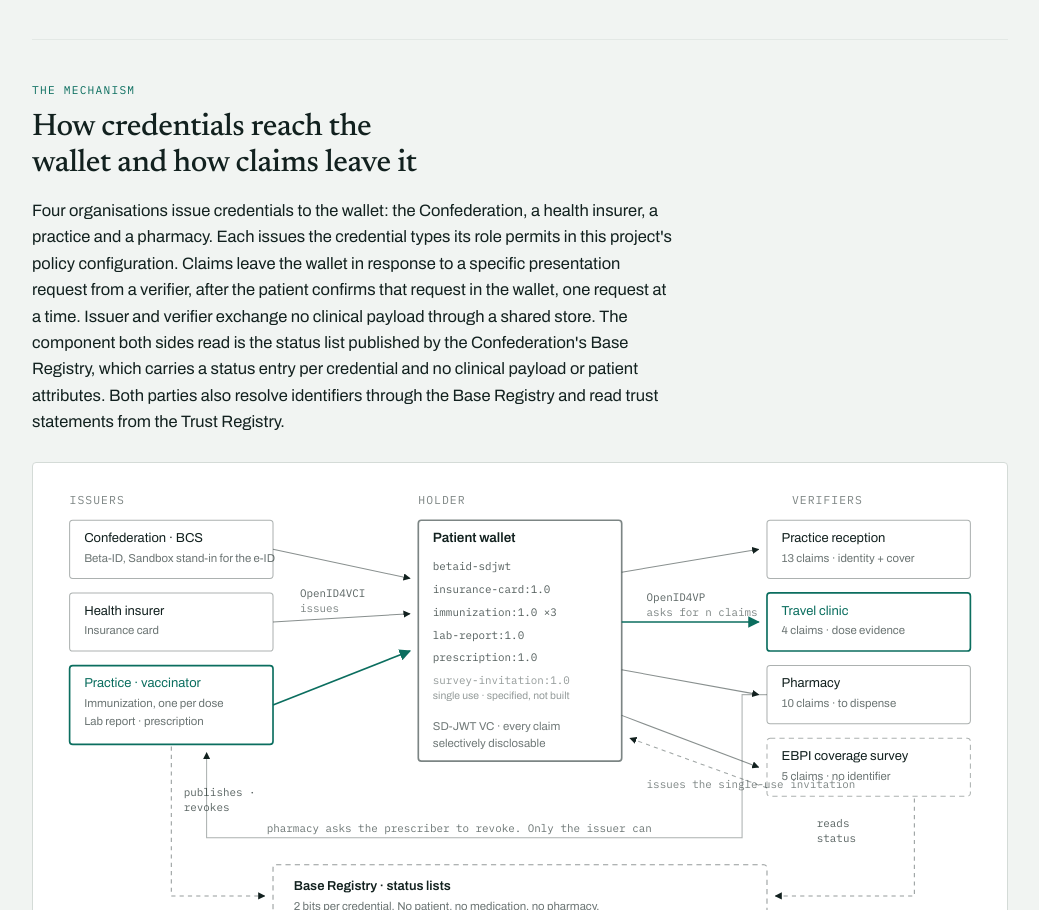
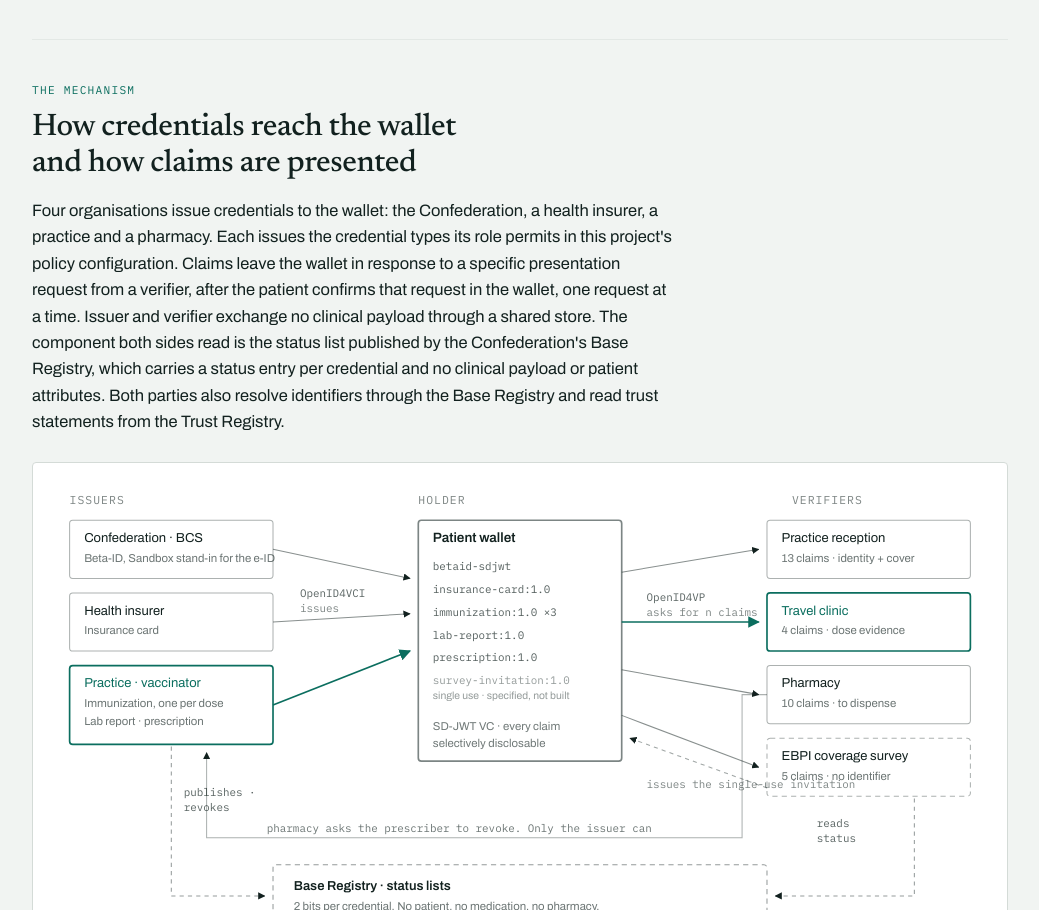
Before and after one commit to Accelerate-GmbH/digital-health-swiyu-vaccination, a website: page site/index.html in a window 1280 px wide. Shown: the part 2133-3043 px from the top of the page, without its empty margins (120-1159 px from the left). Drawn offline with Linux system fonts and the light colour scheme.

Commit message:
Clarify claim presentation wording

```diff
--- a/site/index.html
+++ b/site/index.html
@@ -706,7 +706,7 @@
 
   <section>
     <p class="kicker">The mechanism</p>
-    <h2>How credentials reach the wallet and how claims leave it</h2>
+    <h2>How credentials reach the wallet and how claims are presented</h2>
     <p>
 Four organisations issue credentials to the wallet: the Confederation, a health insurer, a
       practice and a pharmacy. Each issues the credential types its role permits in this project's
```
